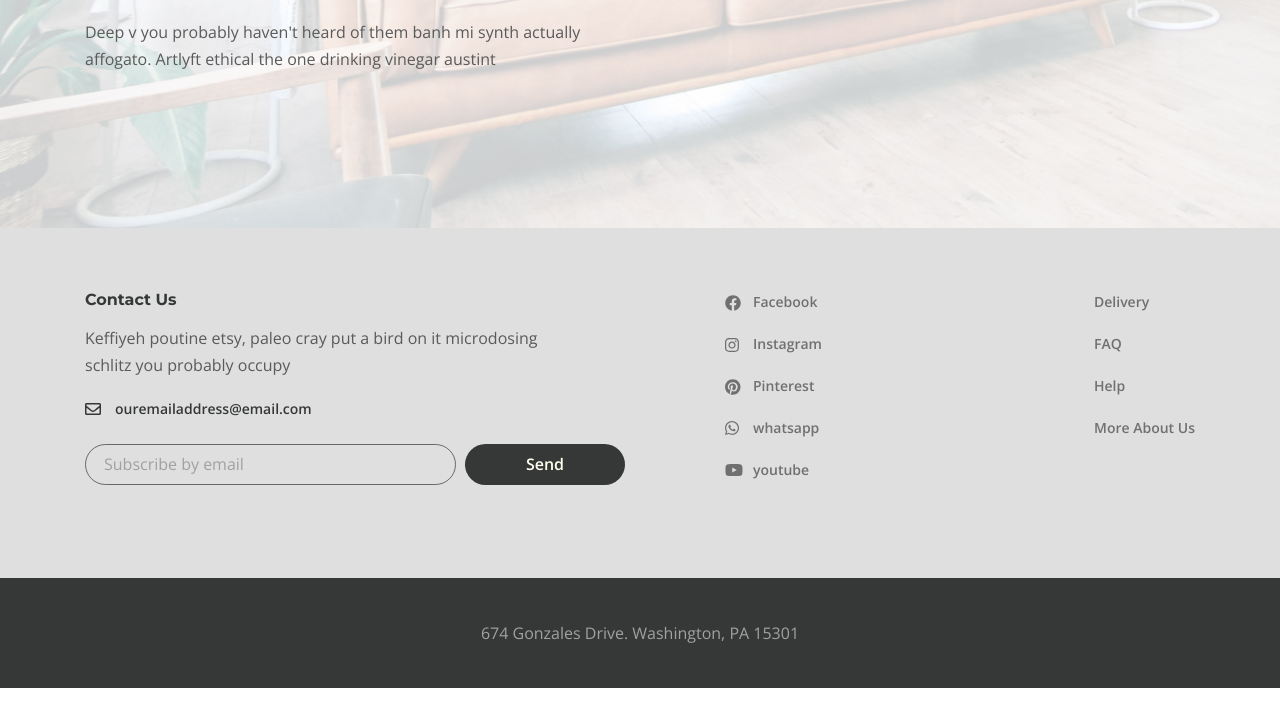
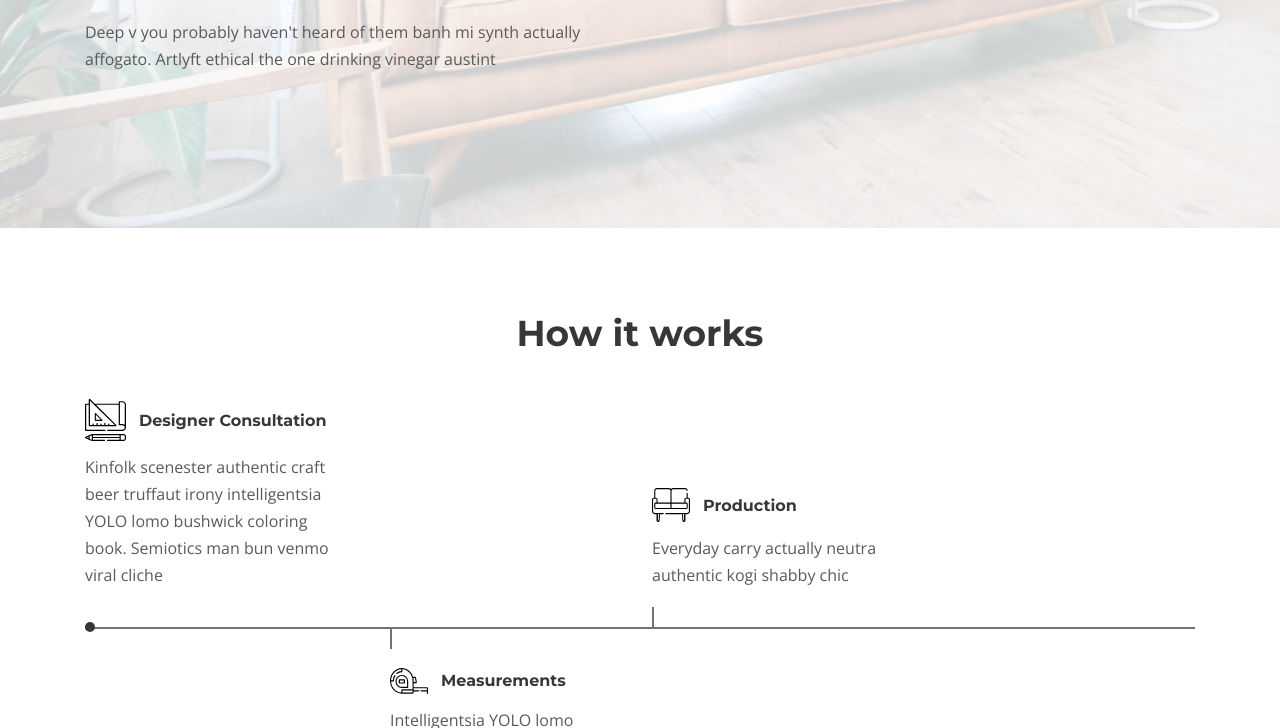
Before and after one commit to StasSAP16/desire, a website: page app/index.html in a window 1280 px wide. Shown: the part 2072-2800 px from the top of the page. Before the commit the page ends 2760 px from the top, so only its background shows below. Drawn offline with nearby package versions, Linux system fonts and the light colour scheme.

Commit message:
section works-path

```diff
--- a/app/index.html
+++ b/app/index.html
@@ -260,6 +260,44 @@
             </p>
           </div>
         </section>
+        <section class="works-path">
+          <div class="container">
+            <h3 class="works-path__title">
+              How it works
+            </h3>
+            <div class="works-path__items">
+              <div class="works-path__items--box">
+                <div class="works-path__item works-path__item--consultation">
+                  <img class="works-path__item-img" src="images/graphic-tool.svg" alt="icon">
+                  <h6 class="works-path__item-title">
+                    Designer Consultation
+                  </h6>
+                  <p class="works-path__item-text">
+                    Kinfolk scenester authentic craft beer truffaut irony intelligentsia YOLO lomo bushwick coloring book. Semiotics man bun venmo viral cliche
+                  </p>
+                </div>
+                <div class="works-path__item works-path__item--production">
+                  <img class="works-path__item-img" src="images/sofa.svg" alt="icon">
+                  <h6 class="works-path__item-title">
+                    Production
+                  </h6>
+                  <p class="works-path__item-text">
+                    Everyday carry actually neutra authentic kogi shabby chic
+                  </p>
+                </div>
+              </div>
+              <div class="works-path__item works-path__item--measuring">
+                <img class="works-path__item-img" src="images/measuring-tape.svg" alt="icon">
+                <h6 class="works-path__item-title">
+                  Measurements
+                </h6>
+                <p class="works-path__item-text">
+                  Intelligentsia YOLO lomo bushwick coloring book. Semiotics man bun venmo viral cliche
+                </p>
+              </div>
+            </div>
+          </div>
+        </section>
       </main>
       <footer class="footer">
         <div class="footer__content">
--- a/app/scss/style.scss
+++ b/app/scss/style.scss
@@ -135,6 +135,7 @@
         margin-left: 25px;
     }
     &__slider-title{
+        @extend %title-font;
         color: $title;
         font-size: 110px;
         line-height: 135px;
@@ -161,6 +162,7 @@
     text-align: center;
     padding: 45px 0 105px;
     &__title{
+        @extend %title-font;
         color: $title;
         font-size: 36px;
         line-height: 51px;
@@ -184,6 +186,7 @@
         margin: 0 auto 30px;
     }
 }
+
 .collection{
     display: grid;
     grid-template-columns: repeat(5, 1fr);
@@ -220,6 +223,7 @@
         transition: all .5s;
     }
     &__info-title{
+        @extend %title-font;
         font-size: 20px;
         line-height: 25px;
         color: $title;
@@ -251,6 +255,7 @@
     background-size: cover;
     background-repeat: no-repeat;
     &__title{
+        @extend %title-font;
         max-width: 730px;
         color: $title;
         font-size: 60px;
@@ -270,6 +275,79 @@
     }
     &__text{
         max-width: 540px;
+    }
+}
+
+.works-path{
+    padding: 80px 0 30px;
+    &__title{
+        @extend %title-font;
+        text-align: center;
+        color: $title;
+        margin-bottom: 40px;
+        font-size: 36px;
+        line-height: 51px;
+    }
+    &__items--box{
+        align-items: flex-end;
+        display: flex;
+        // делаем линию
+        border-bottom: 2px solid rgba($title, .7);
+        position: relative;
+        &::before{
+            content: '';
+            position: absolute;
+            bottom: -5px;
+            left: 0;
+            width: 10px;
+            height: 10px;
+            border-radius: 50%;
+            background-color: $title;
+        }
+    }
+    &__item{
+        width: 250px;
+        display: flex;
+        flex-wrap: wrap;
+        align-items: center;
+        position: relative;
+    }
+    &__item--production{
+        margin-left: 317px;
+        &::after{
+            content: '';
+            position: absolute;
+            bottom: 0;
+            left: 0;
+            height: 20px;
+            width: 2px;
+            background: rgba($title, .7);
+        }
+    }
+    &__item--production,
+    &__item--consultation{
+        padding-bottom: 38px;
+    }
+    &__item--measuring{
+        padding-top: 38px;
+        margin-left: 305px;
+        &::before{
+            content: '';
+            position: absolute;
+            top: 0;
+            left: 0;
+            height: 20px;
+            width: 2px;
+            background: rgba($title, .7);
+        }
+    }
+    &__item-title{
+        margin-left: 13px;
+        color: $title;
+        @extend %title-font;
+    }
+    &__item-text{
+        margin-top: 13px;
     }
 }
 
```
Also changed, not shown: app/css/style.min.css, app/images/graphic-tool.svg (added), app/images/measuring-tape.svg (added), app/images/sofa.svg (added).
